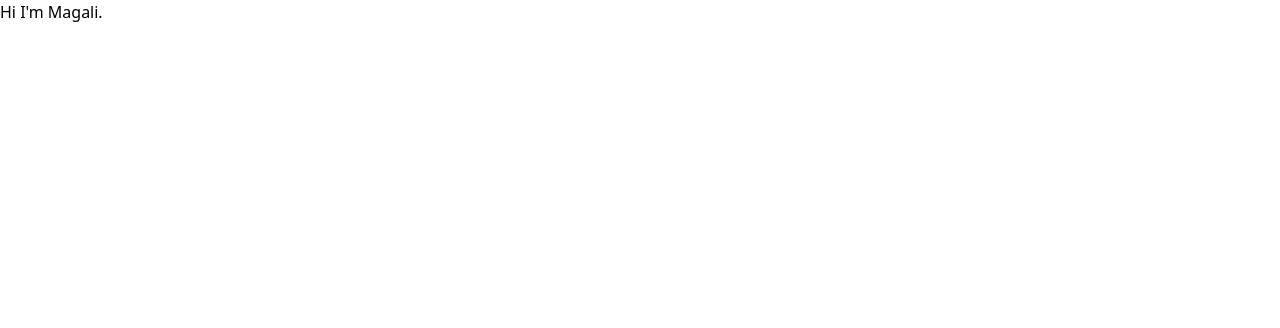
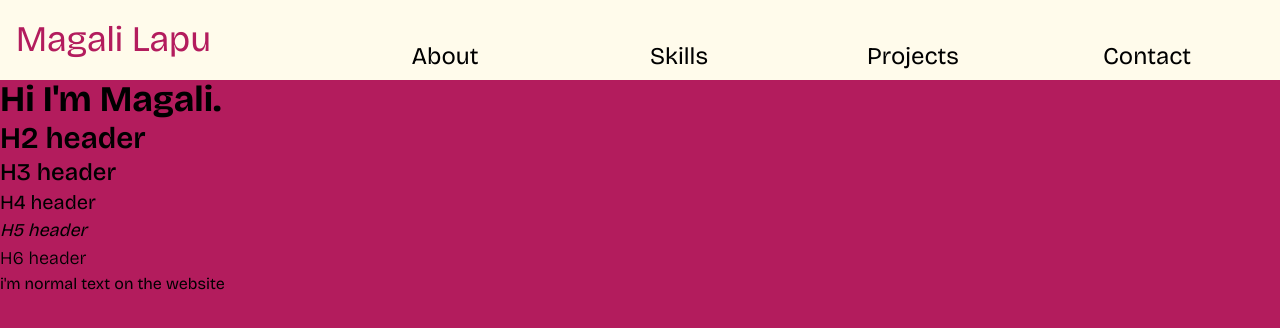
Before and after one commit to magali-la/portfolio1, a React (Vite) app: page / in a window 1280 px wide. Shown: the top 328 px of the page. Built offline with nearby package versions, Linux system fonts and the light colour scheme.

Commit message:
feat(nav): add navbar with active link styling, add custom tailwind header hierarchy, font, and color

```diff
--- a/src/App.tsx
+++ b/src/App.tsx
@@ -3,9 +3,25 @@ import NavBar from "./components/NavBar/NavBar"
 export default function App() {
 
   return (
-    <>
+    <div className="bg-pomegranate h-screen">
       <NavBar/>
       <h1>Hi I'm Magali.</h1>
-    </>
+      <h2>H2 header</h2>
+      <h3>H3 header</h3>
+      <h4>H4 header</h4>
+      <h5>H5 header</h5>
+      <h6>H6 header</h6>
+      <p>i'm normal text on the website</p>
+
+      {/* hero */}
+
+      {/* about section */}
+
+      {/* skills */}
+
+      {/* projects */}
+
+      {/* contact */}
+    </div>
   )
 }
--- a/src/components/NavBar/NavBar.tsx
+++ b/src/components/NavBar/NavBar.tsx
@@ -1,7 +1,57 @@
+import { useState } from "react"
+
+// interface for NavLink array
+interface NavLink {
+    id: string;
+    label: string;
+    href: string;
+}
+
 export default function NavBar() {
+    // set active tab in state for conditional styling
+    const [activeTab, setActiveTab] = useState<string>('');
+
+    // list of nav link objects - TODO: figure out if it's single page sections or swap of components for site nav
+    const navLinks: NavLink[] = [
+        {id: 'about', label: 'About', href: '#about'},
+        {id: 'skills', label: 'Skills', href: '#skills'},
+        {id: 'projects', label: 'Projects', href: '#projects'},
+        {id: 'contact', label: 'Contact', href: '#contact'}
+    ]
+
+    function handleActiveTab(tabId: string) {
+        console.log('Active tab clicked', tabId);
+        // set the active tab for styling purposes
+        setActiveTab(tabId);
+    }
+
+    function handleHomeClick() {
+        // reset it so no tabs show
+        setActiveTab('');
+    }
+
     return (
-        <nav>
+        <nav className="md:h-[10vh] px-4 bg-amber-50 flex flex-col gap-4 md:flex-row items-start md:items-end justify-between" role="navigation">
+            {/* name section */}
+            <div className="text-nowrap self-center">
+                <a href="#" className="text-pomegranate text-4xl" onClick={handleHomeClick}>Magali Lapu</a>
+            </div>
 
+            {/* nav links mapped */}
+            <div className="grid grid-cols-4 gap-0 h-full items-end w-full md:w-[75%]" role="navigation" aria-label="navigation links">
+                {navLinks.map((item) => (
+                    <a href={item.href} key={item.id} className="nav-link" onClick={() => handleActiveTab(`#${item.id}`)} aria-current={activeTab === `#${item.id}` ? 'page' : undefined}>
+                        <div className={`flex justify-center pb-1 md:pb-2 rounded-t-lg text-lg md:text-2xl h-[50%] transition-all duration-200
+                            ${activeTab === `#${item.id}`
+                                ? 'bg-pomegranate text-white font-medium italic pt-2'
+                                : 'hover:bg-pomegranate/20 hover:pt-0.5'
+                            }
+                        `}>
+                            {item.label}
+                        </div>
+                    </a>
+                ))}
+            </div>
         </nav>
     )
 }
--- a/src/index.css
+++ b/src/index.css
@@ -1 +1,41 @@
+@import url('https://fonts.googleapis.com/css2?family=Bricolage+Grotesque:opsz,wght@12..96,200..800&display=swap');
+
 @import "tailwindcss";
+
+@theme {
+    /* TYPOGRAPHY */
+    --font-brico: 'Bricolage Grotesque';
+
+    /* COLORS */
+    --color-pomegranate: #B31C5D;
+}
+
+@layer base {
+    /* header hierarchy */
+    h1 {
+        @apply text-4xl font-bold;
+    }
+    h2 {
+        @apply text-3xl font-semibold;
+    }
+    h3 {
+        @apply text-2xl font-medium;
+    }
+    h4 {
+        @apply text-xl font-normal;
+    }
+    h5 {
+        @apply text-lg italic;
+    }
+    h6 {
+        @apply text-lg font-light;
+    }
+
+    p {
+        @apply text-base;
+    }
+}
+
+body {
+    @apply font-brico w-screen h-screen;
+}
```
